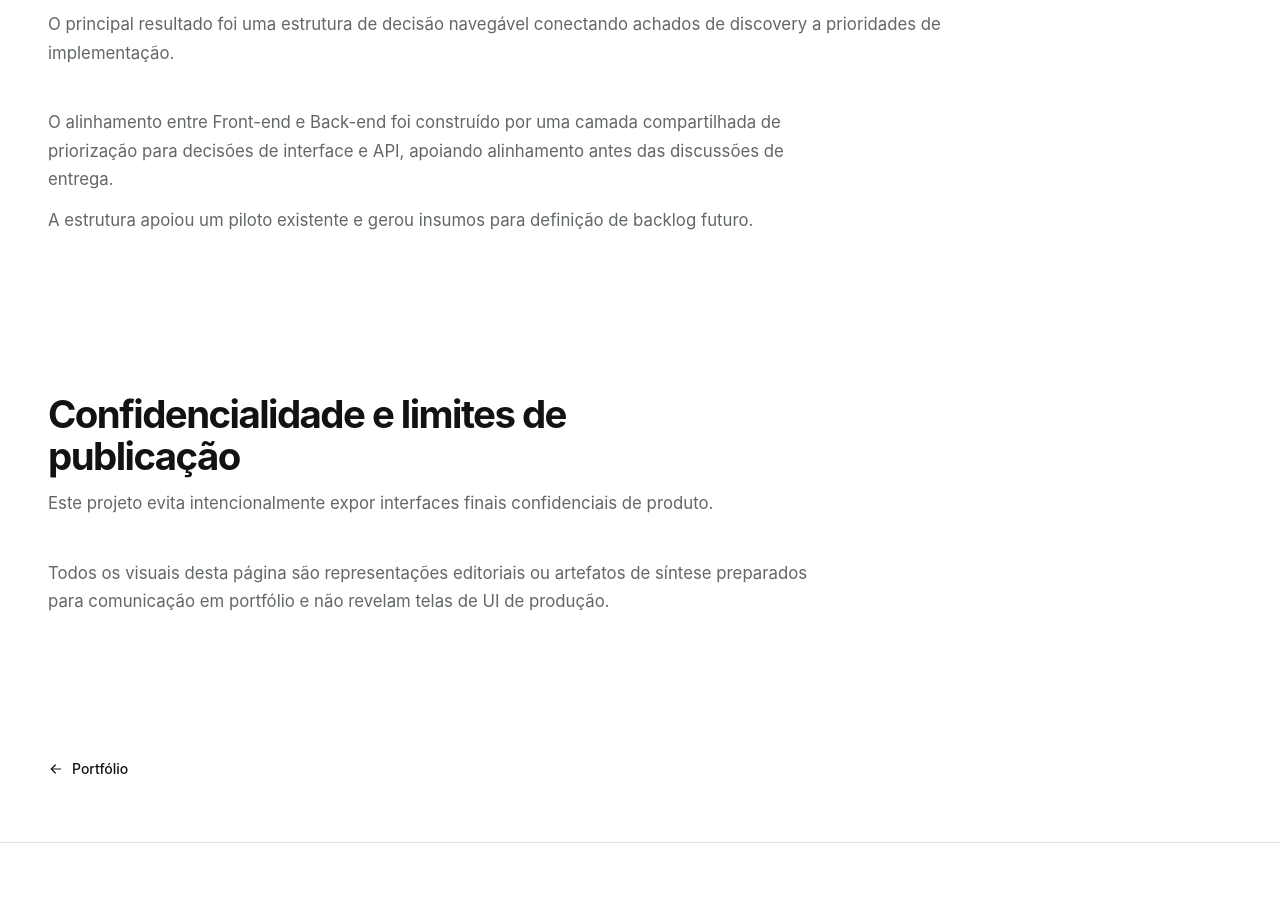
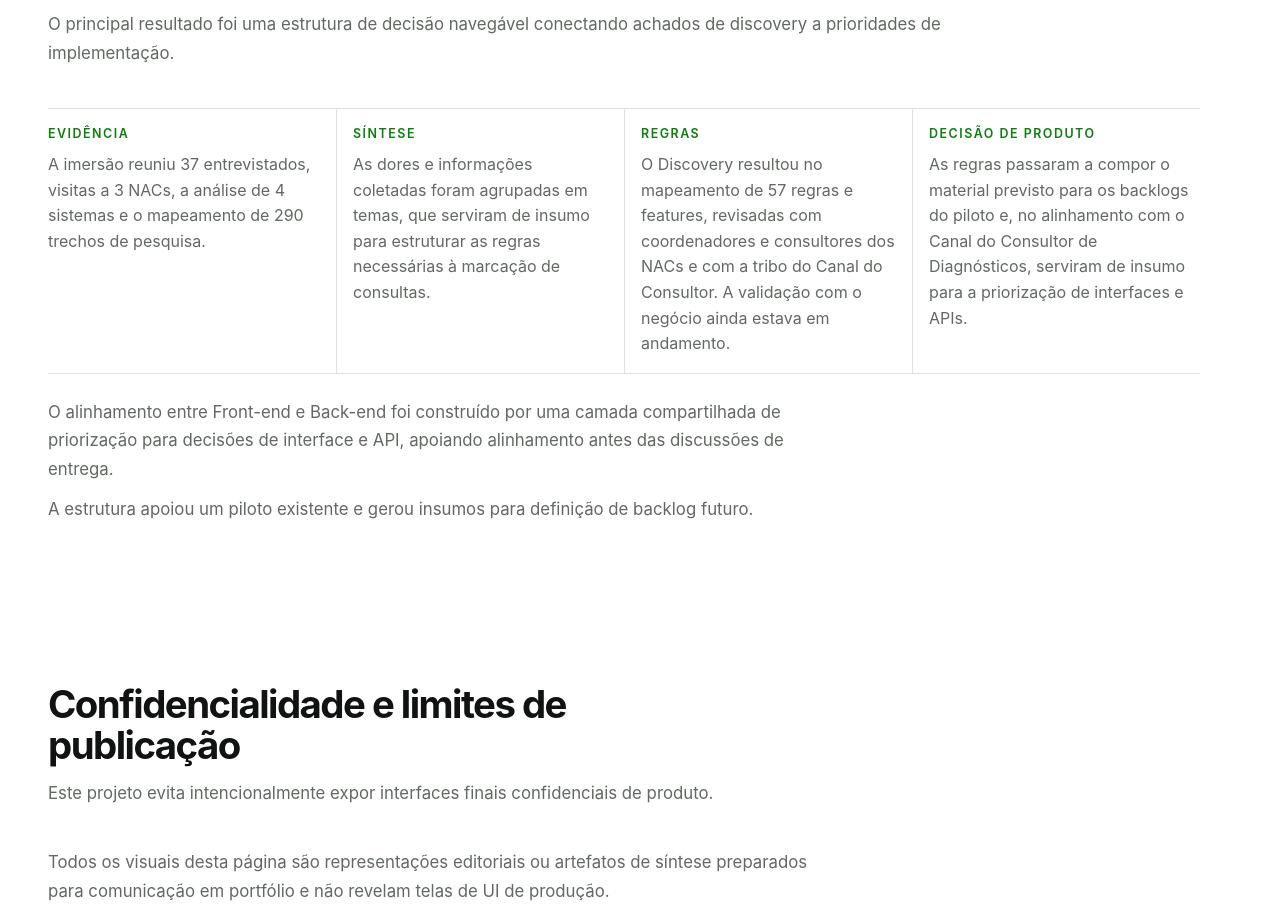
Before and after one commit to nelsonseccofilho/nelsonseccofilho2, a Next.js app: page /projetos/dasa-canal-do-consultor in a window 1280 px wide. Shown: the part 5098-6003 px from the top of the page. Built offline with nearby package versions, Linux system fonts and the light colour scheme.

Commit message:
fix(dasa): render approved evidence chain

```diff
--- a/src/app/globals.css
+++ b/src/app/globals.css
@@ -633,6 +633,88 @@ img {
   max-width: 48rem;
 }
 
+.dasa-evidence-chain {
+  display: grid;
+  max-width: 72rem;
+  margin: 0;
+  border-block: 1px solid var(--color-border);
+}
+
+.dasa-evidence-chain__item {
+  display: grid;
+  align-content: start;
+  gap: var(--spacing-2);
+  padding-block: var(--spacing-4);
+}
+
+.dasa-evidence-chain__item + .dasa-evidence-chain__item {
+  border-top: 1px solid var(--color-border);
+}
+
+.dasa-evidence-chain__label {
+  color: var(--color-brand-text);
+  font-size: 0.78rem;
+  font-weight: 600;
+  letter-spacing: 0.12em;
+  line-height: 1.5;
+  text-transform: uppercase;
+}
+
+.dasa-evidence-chain__description {
+  margin: 0;
+  color: var(--color-text-secondary);
+  font-size: 1rem;
+  line-height: 1.6;
+}
+
+@media (min-width: 768px) {
+  .dasa-evidence-chain {
+    grid-template-columns: repeat(2, minmax(0, 1fr));
+  }
+
+  .dasa-evidence-chain__item {
+    padding-inline: var(--spacing-4);
+  }
+
+  .dasa-evidence-chain__item:nth-child(-n + 2) {
+    border-top: 0;
+  }
+
+  .dasa-evidence-chain__item:nth-child(odd) {
+    padding-left: 0;
+  }
+
+  .dasa-evidence-chain__item:nth-child(even) {
+    padding-right: 0;
+    border-left: 1px solid var(--color-border);
+  }
+}
+
+@media (min-width: 1200px) {
+  .dasa-evidence-chain {
+    grid-template-columns: repeat(4, minmax(0, 1fr));
+  }
+
+  .dasa-evidence-chain__item,
+  .dasa-evidence-chain__item:nth-child(odd),
+  .dasa-evidence-chain__item:nth-child(even) {
+    padding-inline: var(--spacing-4);
+    border-top: 0;
+  }
+
+  .dasa-evidence-chain__item:first-child {
+    padding-left: 0;
+  }
+
+  .dasa-evidence-chain__item:last-child {
+    padding-right: 0;
+  }
+
+  .dasa-evidence-chain__item + .dasa-evidence-chain__item {
+    border-left: 1px solid var(--color-border);
+  }
+}
+
 .subiter-case > section[id] header {
   max-width: 46rem;
 }
--- a/src/components/case-study/projects/dasa-canal-do-consultor/page.tsx
+++ b/src/components/case-study/projects/dasa-canal-do-consultor/page.tsx
@@ -146,6 +146,14 @@ export default function DasaCanalDoConsultorPage({ locale = 'en' }: { locale?: L
           title={content.sections.rulesToDelivery.title}
           intro={content.sections.rulesToDelivery.intro}
         >
+          <dl className="dasa-evidence-chain">
+            {content.sections.rulesToDelivery.evidenceChain.map((step) => (
+              <div key={step.label} className="dasa-evidence-chain__item">
+                <dt className="dasa-evidence-chain__label">{step.label}</dt>
+                <dd className="dasa-evidence-chain__description">{step.description}</dd>
+              </div>
+            ))}
+          </dl>
           <div className="case-section__text-block">
             <p className="case-section__copy">{content.sections.rulesToDelivery.paragraph01}</p>
             <p className="case-section__copy">{content.sections.rulesToDelivery.paragraph02}</p>
```
